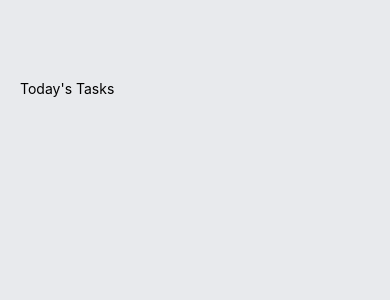
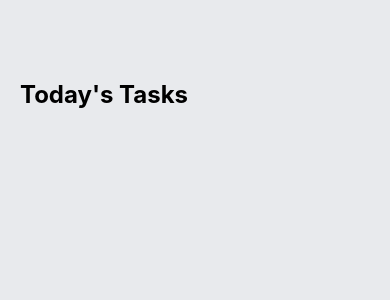
Before and after one commit to amine-omari/todo-mobile-app, a React Native app: screen / in a window 390 px wide. Shown: the top 300 px of the page. Built offline with nearby package versions, Linux system fonts and the light colour scheme.

Commit message:
feat: add sectionTitle style

```diff
--- a/App.js
+++ b/App.js
@@ -26,6 +26,9 @@ const styles = StyleSheet.create({
     paddingTop: 80,
     paddingHorizontal: 20,
   },
-  sectionTitle: {},
+  sectionTitle: {
+    fontSize: 24,
+    fontWeight: "bold",
+  },
   items: {},
 });
```
